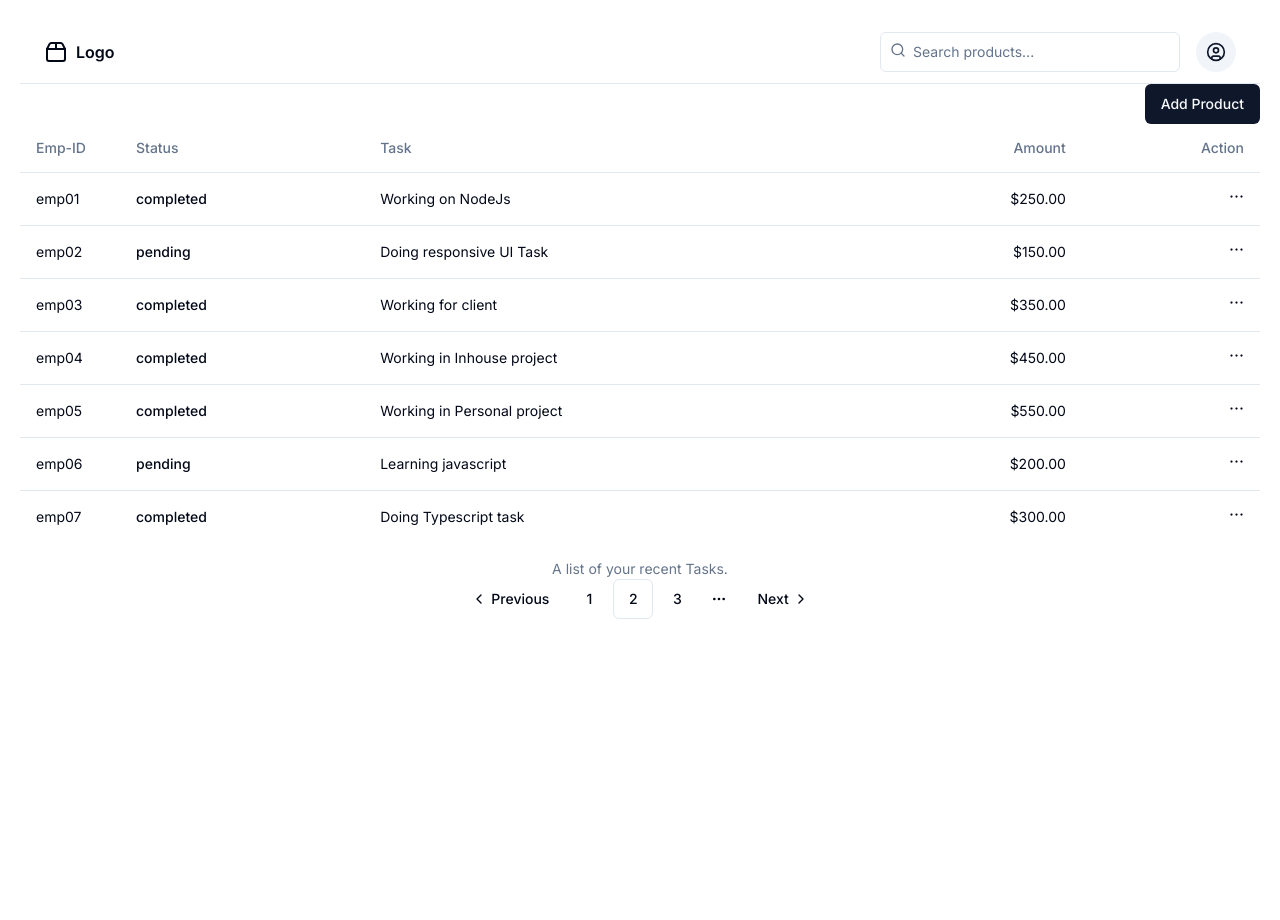
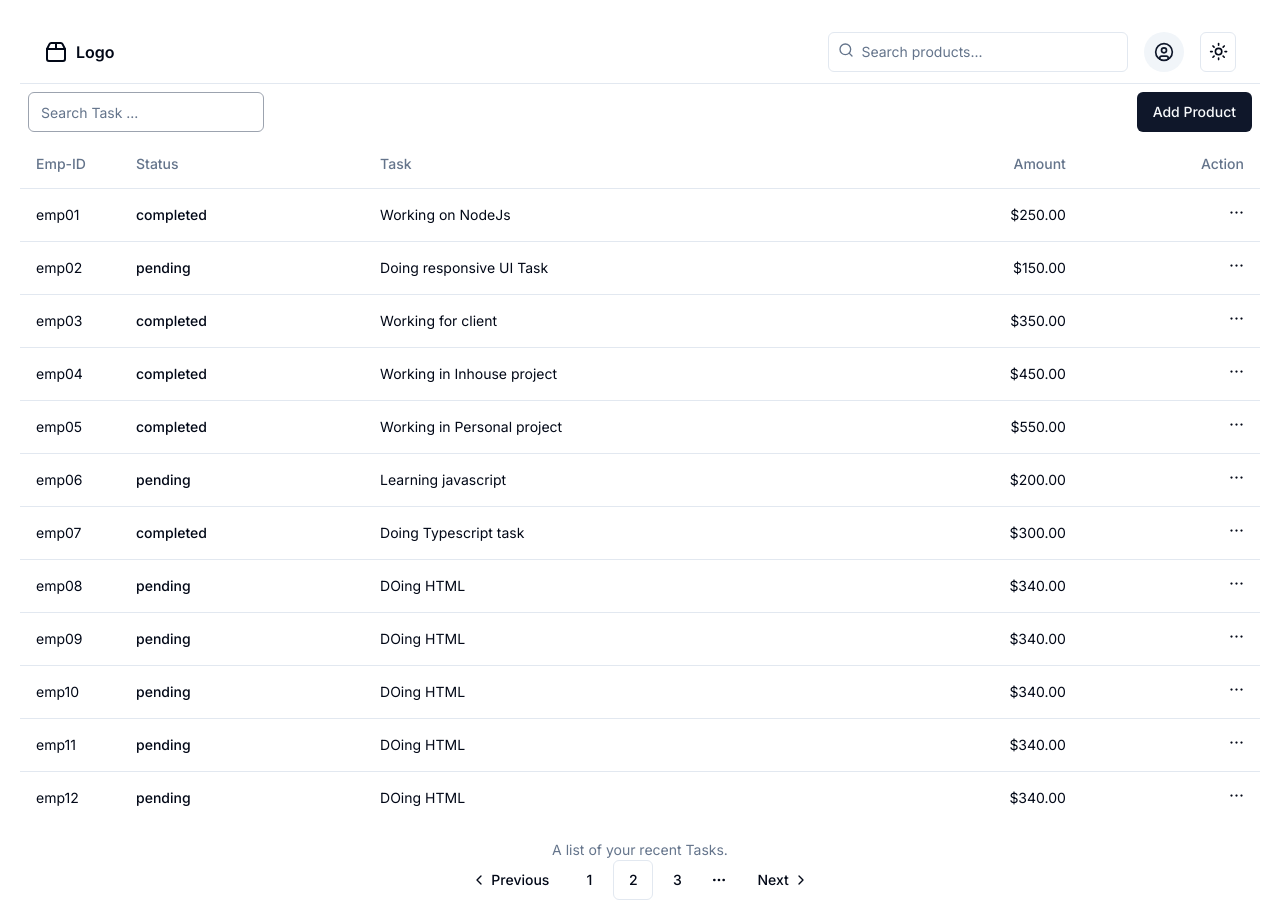
Before and after one commit to Coder-SagarThakare/Template-nextJs, a Next.js app: page / in a window 1280 px wide. Before the commit the page ends 800 px from the top, so only its background shows below. Built offline with nearby package versions, Linux system fonts and the light colour scheme.

Commit message:
searching functionality added

```diff
--- a/package.json
+++ b/package.json
@@ -25,6 +25,7 @@
     "input": "^1.0.1",
     "lucide-react": "^0.378.0",
     "next": "14.2.3",
+    "next-themes": "^0.3.0",
     "react": "^18",
     "react-dom": "^18",
     "sheet": "^0.2.0",
--- a/src/app/layout.tsx
+++ b/src/app/layout.tsx
@@ -1,11 +1,12 @@
 import type { Metadata } from "next";
 import { Inter } from "next/font/google";
 import "./globals.css";
+import { ThemeProvider } from "@/components/theme-provider";
 
 const inter = Inter({ subsets: ["latin"] });
 
 export const metadata: Metadata = {
-  title: "Create Next App",
+  title: "Template",
   description: "Generated by create next app",
 };
 
@@ -15,8 +16,17 @@ export default function RootLayout({
   children: React.ReactNode;
 }>) {
   return (
-    <html lang="en">
-      <body className={inter.className}>{children}</body>
+    <html lang="en" suppressHydrationWarning>
+      <body className={inter.className}>
+        <ThemeProvider
+          attribute="class"
+          defaultTheme="system"
+          enableSystem
+          disableTransitionOnChange
+        >
+          {children}
+        </ThemeProvider>
+      </body>
     </html>
   );
 }
--- a/src/app/login/page.tsx
+++ b/src/app/login/page.tsx
@@ -1,18 +1,20 @@
-import Link from "next/link"
+import Link from "next/link";
 
-import { Button } from "@/components/ui/button"
+import { Button } from "@/components/ui/button";
 import {
   Card,
   CardContent,
   CardDescription,
   CardHeader,
   CardTitle,
-} from "@/components/ui/card"
-import { Input } from "@/components/ui/input"
-import { Label } from "@/components/ui/label"
+} from "@/components/ui/card";
+import { Input } from "@/components/ui/input";
+import { Label } from "@/components/ui/label";
 
 export default function LoginForm() {
   return (
+    <div  className="h-screen	w-screen flex items-center		">
+
       <Card className="mx-auto max-w-sm border-gray-400">
         <CardHeader>
           <CardTitle className="text-2xl">Login</CardTitle>
@@ -35,11 +37,19 @@ import { Label } from "@/components/ui/label"
             <div className="grid gap-2">
               <div className="flex items-center">
                 <Label htmlFor="password">Password</Label>
-              <Link href="#" className="ml-auto inline-block text-sm underline">
+                <Link
+                  href="#"
+                  className="ml-auto inline-block text-sm underline"
+                >
                   Forgot your password?
                 </Link>
               </div>
-            <Input id="password" type="password" required  className="bg-neutral-300"/>
+              <Input
+                id="password"
+                type="password"
+                required
+                className="bg-neutral-300"
+              />
             </div>
             <Button type="submit" className="w-full">
               Login
@@ -56,5 +66,6 @@ import { Label } from "@/components/ui/label"
           </div>
         </CardContent>
       </Card>
-  )
+    </div>
+  );
 }
--- a/src/app/signup/page.tsx
+++ b/src/app/signup/page.tsx
@@ -1,18 +1,19 @@
-import Link from "next/link"
+import Link from "next/link";
 
-import { Button } from "@/components/ui/button"
+import { Button } from "@/components/ui/button";
 import {
   Card,
   CardContent,
   CardDescription,
   CardHeader,
   CardTitle,
-} from "@/components/ui/card"
-import { Input } from "@/components/ui/input"
-import { Label } from "@/components/ui/label"
+} from "@/components/ui/card";
+import { Input } from "@/components/ui/input";
+import { Label } from "@/components/ui/label";
 
 export default function SignupForm() {
   return (
+    <div className="flex items-center h-screen	w-screen ">
       <Card className="mx-auto max-w-sm border-gray-400">
         <CardHeader>
           <CardTitle className="text-xl">Sign Up</CardTitle>
@@ -25,11 +26,21 @@ import { Label } from "@/components/ui/label"
             <div className="grid grid-cols-2 gap-4">
               <div className="grid gap-2">
                 <Label htmlFor="first-name">First name</Label>
-              <Input id="first-name" placeholder="Max" required className="bg-neutral-300"/>
+                <Input
+                  id="first-name"
+                  placeholder="Max"
+                  required
+                  className="bg-neutral-300"
+                />
               </div>
               <div className="grid gap-2">
                 <Label htmlFor="last-name">Last name</Label>
-              <Input id="last-name" placeholder="Robinson" required className="bg-neutral-300"/>
+                <Input
+                  id="last-name"
+                  placeholder="Robinson"
+                  required
+                  className="bg-neutral-300"
+                />
               </div>
             </div>
             <div className="grid gap-2">
@@ -44,7 +55,7 @@ import { Label } from "@/components/ui/label"
             </div>
             <div className="grid gap-2">
               <Label htmlFor="password">Password</Label>
-            <Input id="password" type="password" className="bg-neutral-300"/>
+              <Input id="password" type="password" className="bg-neutral-300" />
             </div>
             <Button type="submit" className="w-full">
               Create an account
@@ -61,5 +72,6 @@ import { Label } from "@/components/ui/label"
           </div>
         </CardContent>
       </Card>
-  )
+    </div>
+  );
 }
--- a/src/app/utils/data.js
+++ b/src/app/utils/data.js
@@ -40,6 +40,32 @@ const empData = [
     "taskStatus": "completed",
     "payment": "$300.00",
     "description": "Doing Typescript task"
+  },
+  {
+    "empId": "emp08",
+    "taskStatus": "pending",
+    "payment": "$340.00",
+    "description": "DOing HTML"
+  },  {
+    "empId": "emp09",
+    "taskStatus": "pending",
+    "payment": "$340.00",
+    "description": "DOing HTML"
+  },  {
+    "empId": "emp10",
+    "taskStatus": "pending",
+    "payment": "$340.00",
+    "description": "DOing HTML"
+  },  {
+    "empId": "emp11",
+    "taskStatus": "pending",
+    "payment": "$340.00",
+    "description": "DOing HTML"
+  },  {
+    "empId": "emp12",
+    "taskStatus": "pending",
+    "payment": "$340.00",
+    "description": "DOing HTML"
   }
 ]
 
--- /dev/null
+++ b/src/components/ToggleMode.tsx
@@ -0,0 +1,40 @@
+"use client"
+
+import * as React from "react"
+import { Moon, Sun } from "lucide-react"
+import { useTheme } from "next-themes"
+
+import { Button } from "@/components/ui/button"
+import {
+  DropdownMenu,
+  DropdownMenuContent,
+  DropdownMenuItem,
+  DropdownMenuTrigger,
+} from "@/components/ui/dropdown-menu"
+
+export function ModeToggle() {
+  const { setTheme } = useTheme()
+
+  return (
+    <DropdownMenu>
+      <DropdownMenuTrigger asChild>
+        <Button variant="outline" size="icon">
+          <Sun className="h-[1.2rem] w-[1.2rem] rotate-0 scale-100 transition-all dark:-rotate-90 dark:scale-0" />
+          <Moon className="absolute h-[1.2rem] w-[1.2rem] rotate-90 scale-0 transition-all dark:rotate-0 dark:scale-100" />
+          <span className="sr-only">Toggle theme</span>
+        </Button>
+      </DropdownMenuTrigger>
+      <DropdownMenuContent align="end">
+        <DropdownMenuItem onClick={() => setTheme("light")}>
+          Light
+        </DropdownMenuItem>
+        <DropdownMenuItem onClick={() => setTheme("dark")}>
+          Dark
+        </DropdownMenuItem>
+        <DropdownMenuItem onClick={() => setTheme("system")}>
+          System
+        </DropdownMenuItem>
+      </DropdownMenuContent>
+    </DropdownMenu>
+  )
+}
--- a/src/components/header.tsx
+++ b/src/components/header.tsx
@@ -20,6 +20,7 @@ import {
 } from "@/components/ui/dropdown-menu";
 import { Input } from "@/components/ui/input";
 import { Sheet, SheetContent, SheetTrigger } from "@/components/ui/sheet";
+import { ModeToggle } from "./ToggleMode";
 
 export default function Header() {
   return (
@@ -137,6 +138,8 @@ export default function Header() {
           </DropdownMenuContent>
         </DropdownMenu>
       </div>
+
+      <ModeToggle />
     </header>
   );
 }
--- a/src/components/login.tsx
+++ /dev/null
@@ -1,60 +0,0 @@
-import Link from "next/link"
-
-import { Button } from "@/components/ui/button"
-import {
-  Card,
-  CardContent,
-  CardDescription,
-  CardHeader,
-  CardTitle,
-} from "@/components/ui/card"
-import { Input } from "@/components/ui/input"
-import { Label } from "@/components/ui/label"
-
- export default function LoginForm() {
-  return (
-    <Card className="mx-auto max-w-sm   ">
-      <CardHeader>
-        <CardTitle className="text-2xl">Login</CardTitle>
-        <CardDescription>
-          Enter your email below to login to your account
-        </CardDescription>
-      </CardHeader>
-      <CardContent>
-        <div className="grid gap-4">
-          <div className="grid gap-2">
-            <Label htmlFor="email">Email</Label>
-            <Input
-              id="email"
-              type="email"
-              placeholder="m@example.com"
-              required
-              className="bg-neutral-300"
-            />
-          </div>
-          <div className="grid gap-2">
-            <div className="flex items-center">
-              <Label htmlFor="password">Password</Label>
-              <Link href="#" className="ml-auto inline-block text-sm underline">
-                Forgot your password?
-              </Link>
-            </div>
-            <Input id="password" type="password" required  className="bg-neutral-300"/>
-          </div>
-          <Button type="submit" className="w-full">
-            Login
-          </Button>
-          <Button variant="outline" className="w-full">
-            Login with Google
-          </Button>
-        </div>
-        <div className="mt-4 text-center text-sm">
-          Don&apos;t have an account?{" "}
-          <Link href="#" className="underline">
-            Sign up
-          </Link>
-        </div>
-      </CardContent>
-    </Card>
-  )
-}
--- a/src/components/table.tsx
+++ b/src/components/table.tsx
@@ -17,12 +17,38 @@ import { DialogDemo } from "./Dialog";
 
 export default function Tables() {
   const [data, setData] = useState(empData);
-  const [isOpen,setIsOpen] = useState(false);
+  const [isOpen, setIsOpen] = useState(false);
   const inputRef = useRef(null);
+
+  const handleSearch = () => {
+    const value = inputRef.current.value;
+
+    if (value!=="") {
+      const newData = data.filter((ele) => {
+        return ele.description.includes(value) && ele;
+      });
+      setData(newData);
+    } else {
+      setData(empData);
+    }
+  };
 
   return (
     <div>
-      <Button className="float-right" onClick={()=>setIsOpen(true)}>Add Product</Button>
+      <div className="flex justify-between p-2">
+        <div className="flex gap-2">
+          <Input
+            className="border border-gray-400"
+            type="email"
+            placeholder="Search Task ..."
+            ref={inputRef}
+            onChange={handleSearch}
+          />
+        </div>
+
+        <Button onClick={() => setIsOpen(true)}>Add Product</Button>
+      </div>
+
       <Table>
         <TableCaption>A list of your recent Tasks.</TableCaption>
 
@@ -53,9 +79,10 @@ export default function Tables() {
           <TableCell className="text-right">$2,500.00</TableCell>
         </TableRow>
       </TableFooter> */}
-
       </Table>
-      {isOpen && <DialogDemo isOpen={isOpen} setIsOpen={setIsOpen} setData={setData}/> }
+      {isOpen && (
+        <DialogDemo isOpen={isOpen} setIsOpen={setIsOpen} setData={setData} />
+      )}
     </div>
   );
 }
--- /dev/null
+++ b/src/components/theme-provider.tsx
@@ -0,0 +1,9 @@
+"use client"
+
+import * as React from "react"
+import { ThemeProvider as NextThemesProvider } from "next-themes"
+import { type ThemeProviderProps } from "next-themes/dist/types"
+
+export function ThemeProvider({ children, ...props }: ThemeProviderProps) {
+  return <NextThemesProvider {...props}>{children}</NextThemesProvider>
+}
```
Also changed, not shown: 1 other file (tests, documents, lock files or other folders). Lines whose indentation alone changed are shown as unchanged.
